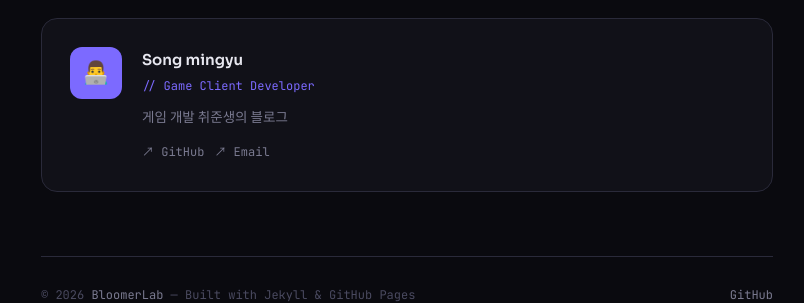
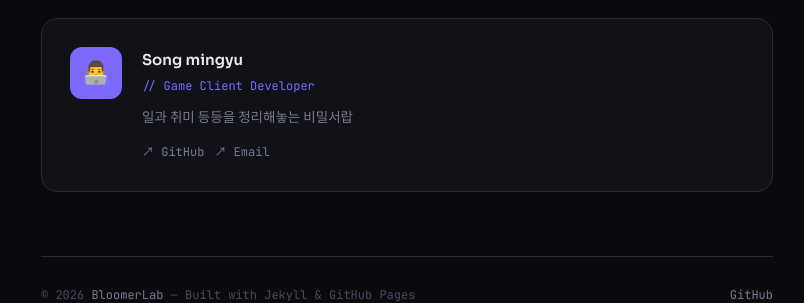
Before and after one commit to smg-927/smg-927.github.io, a Jekyll site: the page built from index.html, in a window 1280 px wide. Shown: the part 1471-1774 px from the top of the page, without its empty margins (233-1037 px from the left). Built offline with Jekyll 4.4.1, drawn with Linux system fonts in a browser that asks for light colours.

Commit message:
Update blog description in _config.yml
취업 후 블로그 설명 변경

```diff
--- a/_config.yml
+++ b/_config.yml
@@ -1,5 +1,5 @@
 title: "BloomerLab"
-description: "게임 개발 취준생의 블로그"
+description: "일과 취미 등등을 정리해놓는 비밀서랍"
 author: "Song mingyu"
 email: "smg927@daum.net"
 github_username: "smg-927"
```
